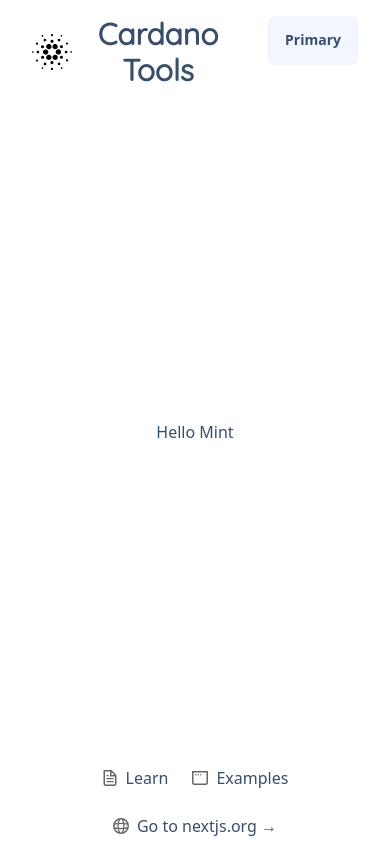
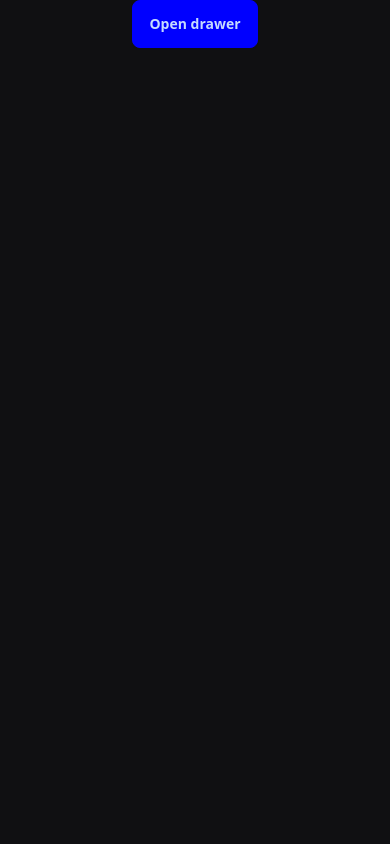
Before and after one commit to wutzebaer/cardano-tools2, a Next.js app: page /mint in a window 390 px wide. Built offline with nearby package versions, Linux system fonts and the light colour scheme.

Commit message:
BNasic layou

```diff
--- a/app/layout.tsx
+++ b/app/layout.tsx
@@ -24,6 +24,63 @@ export const metadata: Metadata = {
   description: "Generated by create next app",
 };
 
+function Navigation() {
+  return (
+    <nav className="w-full p-6 flex flex-wrap items-center gap-x-2">
+      {/* logo */}
+      <h1 className="text-3xl sm:text-2xl font-bold font-[family-name:var(--font-quicksand)] flex gap-x-2">
+        <Image
+          className="dark:invert"
+          src="/cardano-ada-logo.svg"
+          alt="Cardano logo"
+          width={30}
+          height={30}
+          priority
+        />
+        <span>Cardano Tools</span>
+      </h1>
+
+      {/* navigation */}
+      <button className="btn btn-ghost">browse</button>
+      <button className="btn btn-ghost">mint</button>
+      <button className="btn btn-ghost">burn</button>
+      <button className="btn btn-ghost">Register</button>
+      <button className="btn btn-ghost">Royalities</button>
+      <button className="btn btn-ghost">Dropper</button>
+      <button className="btn btn-ghost">My NFTs</button>
+      <button className="btn btn-ghost">My Wallet</button>
+      <button className="btn btn-ghost">[CHIEN]-Pool</button>
+    </nav>
+  );
+}
+
+function FIrstTry(props) {
+  return (
+    <div className="min-h-screen grid grid-rows-[auto_1fr_auto_auto] justify-items-center">
+      {/* header */}
+      <header className="w-full max-w-screen-xl">
+        <Navigation></Navigation>
+      </header>
+
+      {/* main content */}
+      <main className="flex flex-col gap-8 items-center sm:items-start w-full px-10  max-w-screen-xl">
+        {props.children}
+      </main>
+
+      {/* divider */}
+      <div className="divider w-full "></div>
+
+      {/* footer */}
+      <footer className="footer justify-center items-center max-w-screen-xl pb-4">
+        <a className="link link-hover">Branding</a>
+        <a className="link link-hover">Design</a>
+        <a className="link link-hover">Marketing</a>
+        <a className="link link-hover">Advertisement</a>
+      </footer>
+    </div>
+  );
+}
+
 export default function RootLayout({
   children,
 }: Readonly<{
@@ -32,13 +89,35 @@ export default function RootLayout({
   return (
     <html lang="en">
       <body
-        className={`${geistSans.variable} ${geistMono.variable} ${quicksand.variable} antialiased bg-base-100`}
+        className={`${geistSans.variable} ${geistMono.variable} ${quicksand.variable} antialiased`}
       >
-        <div className="grid grid-rows-[40px_1fr_20px] items-center justify-items-center min-h-screen p-8">
-          <header className="row-start-1 flex gap-8 items-start w-full">
-            <h1 className="text-3xl sm:text-4xl font-bold text-center sm:text-left font-[family-name:var(--font-quicksand)] flex items-center space-x-2">
+        {/* <FIrstTry>{children}</FIrstTry> */}
+
+        <div className="drawer lg:drawer-open">
+          <input id="my-drawer-2" type="checkbox" className="drawer-toggle" />
+          <div className="drawer-content flex flex-col items-center justify-center">
+            {/* Page content here */}
+            <label
+              htmlFor="my-drawer-2"
+              className="btn btn-primary drawer-button lg:hidden"
+            >
+              Open drawer
+            </label>
+          </div>
+          <div className="drawer-side">
+            {/* backdrop for open drawer on mobile */}
+            <label
+              htmlFor="my-drawer-2"
+              aria-label="close sidebar"
+              className="drawer-overlay"
+            ></label>
+
+            {/* Sidebar content */}
+            <ul className="menu bg-base-200 text-base-content min-h-full w-80">
+              {/* Sidebar header */}
+              <h1 className="text-3xl font-bold font-[family-name:var(--font-quicksand)] flex gap-x-2 pl-4 pt-4 pb-36">
                 <Image
-                className="dark:invert"
+                  className="invert"
                   src="/cardano-ada-logo.svg"
                   alt="Cardano logo"
                   width={40}
@@ -48,58 +127,15 @@ export default function RootLayout({
                 <span>Cardano Tools</span>
               </h1>
 
-            <button className="btn">Primary</button>
-          </header>
-          <main className="flex flex-col gap-8 row-start-2 items-center sm:items-start">
-            {children}
-          </main>
-          <footer className="row-start-3 flex gap-6 flex-wrap items-center justify-center">
-            <a
-              className="flex items-center gap-2 hover:underline hover:underline-offset-4"
-              href="https://nextjs.org/learn?utm_source=create-next-app&utm_medium=appdir-template-tw&utm_campaign=create-next-app"
-              target="_blank"
-              rel="noopener noreferrer"
-            >
-              <Image
-                aria-hidden
-                src="/file.svg"
-                alt="File icon"
-                width={16}
-                height={16}
-              />
-              Learn
-            </a>
-            <a
-              className="flex items-center gap-2 hover:underline hover:underline-offset-4"
-              href="https://vercel.com/templates?framework=next.js&utm_source=create-next-app&utm_medium=appdir-template-tw&utm_campaign=create-next-app"
-              target="_blank"
-              rel="noopener noreferrer"
-            >
-              <Image
-                aria-hidden
-                src="/window.svg"
-                alt="Window icon"
-                width={16}
-                height={16}
-              />
-              Examples
-            </a>
-            <a
-              className="flex items-center gap-2 hover:underline hover:underline-offset-4"
-              href="https://nextjs.org?utm_source=create-next-app&utm_medium=appdir-template-tw&utm_campaign=create-next-app"
-              target="_blank"
-              rel="noopener noreferrer"
-            >
-              <Image
-                aria-hidden
-                src="/globe.svg"
-                alt="Globe icon"
-                width={16}
-                height={16}
-              />
-              Go to nextjs.org →
-            </a>
-          </footer>
+              {/* Sidebar items */}
+              <li>
+                <a>Sidebar Item 1</a>
+              </li>
+              <li>
+                <a>Sidebar Item 2</a>
+              </li>
+            </ul>
+          </div>
         </div>
       </body>
     </html>
--- a/tailwind.config.ts
+++ b/tailwind.config.ts
@@ -17,7 +17,16 @@ export default {
   },
   plugins: [daisyui],
   daisyui: {
-    themes: ["winter", "night"],
-    darkTheme : "night",
+    themes: [
+      {
+        light: {
+          ...require("daisyui/src/theming/themes")["dark"],
+          primary: "blue",
+          secondary: "teal",
+          "base-100": "101012",
+          "base-200": "16171A",
+        },
+      },
+    ],
   },
 } satisfies Config;
```
Lines whose indentation alone changed are shown as unchanged.
